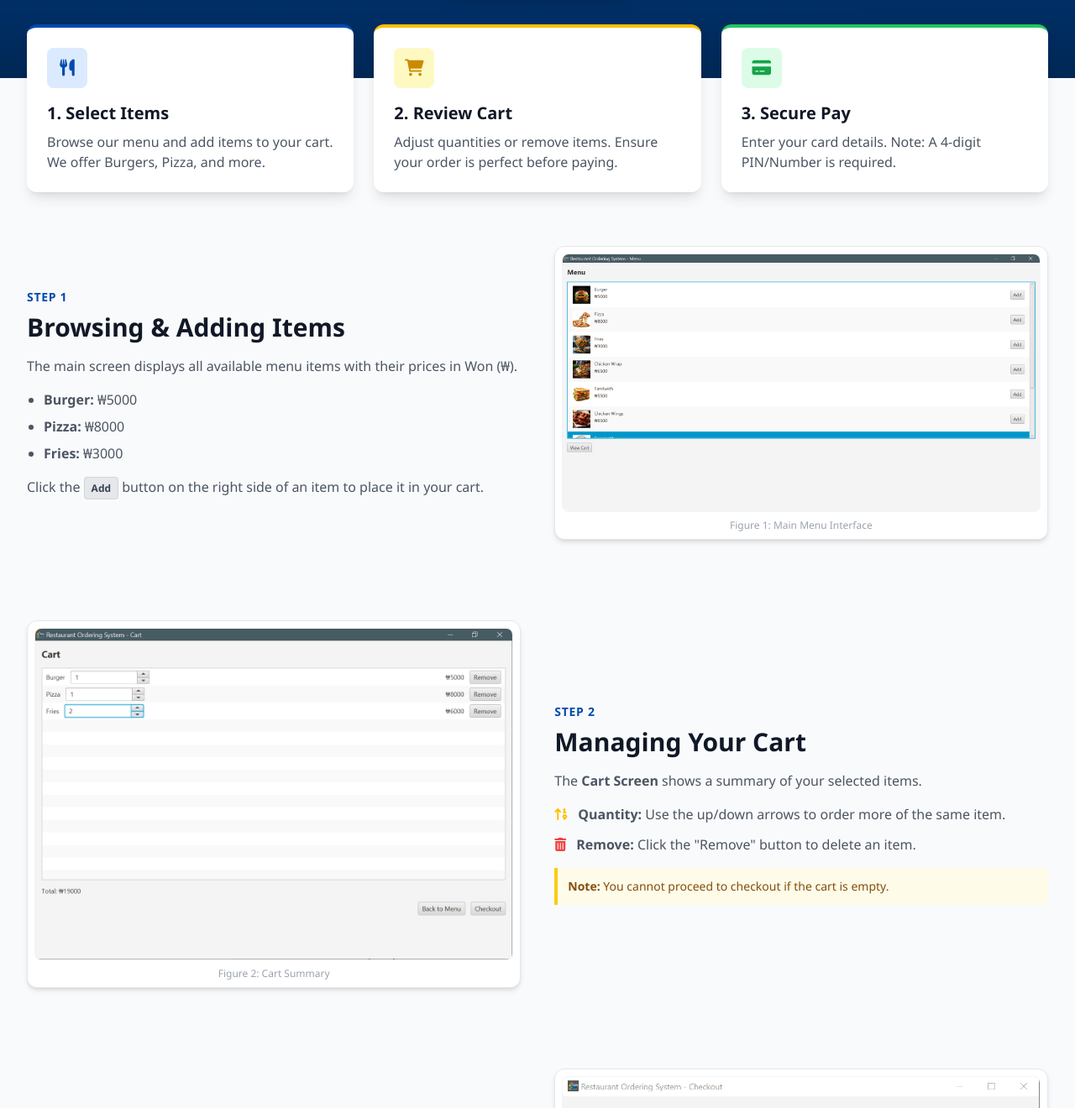
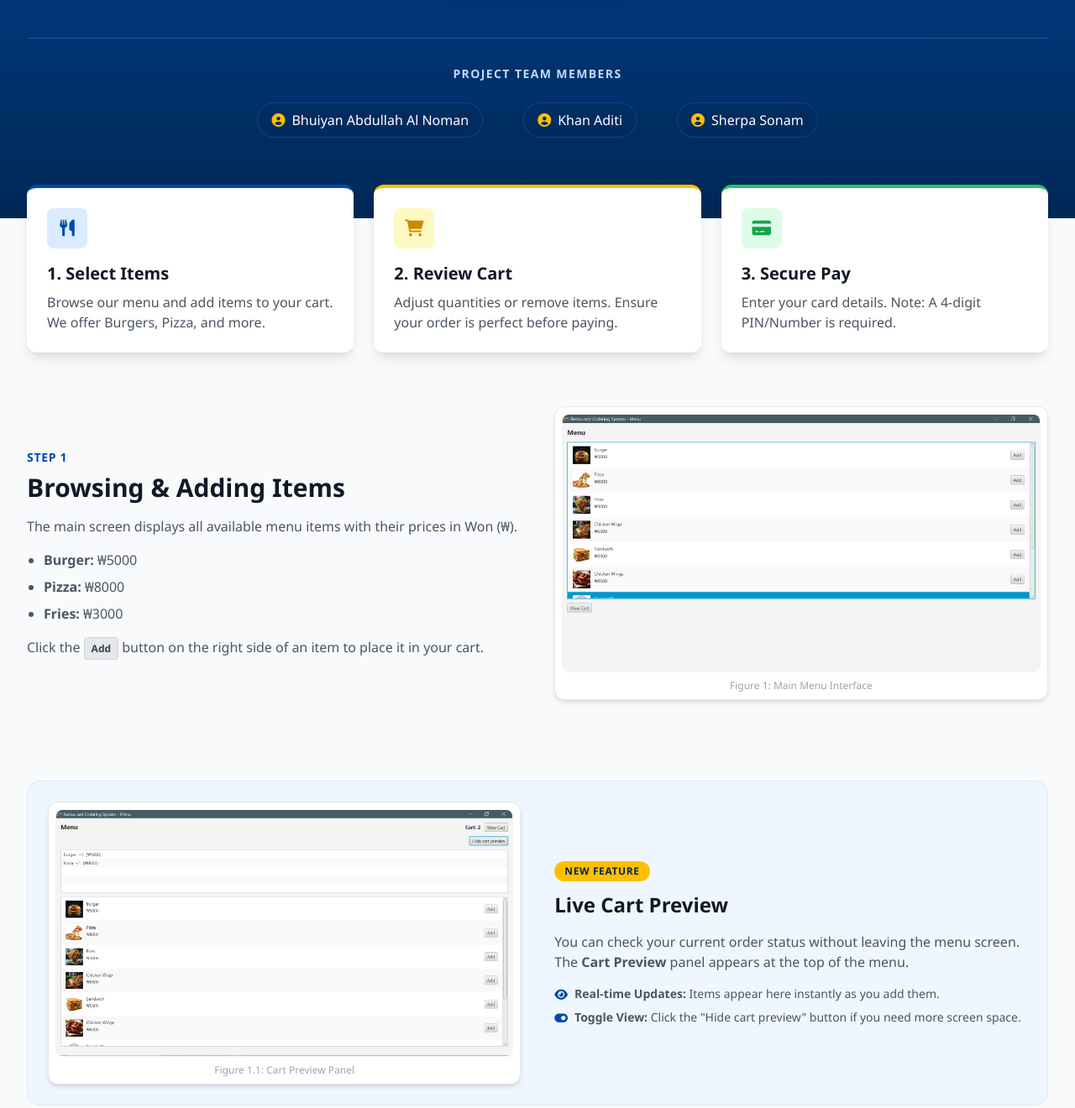
Before and after one commit to nomanjsc/Restaurant_Ordering_System, a plain HTML site: page index.html in a window 1280 px wide. Shown: the part 423-1743 px from the top of the page at 84% size. Drawn offline with nearby package versions, Linux system fonts and the light colour scheme.

Commit message:
Update index.html

```diff
--- a/index.html
+++ b/index.html
@@ -43,7 +43,8 @@
             <div class="flex items-center justify-between h-16">
                 <div class="flex items-center space-x-3">
                     <div class="bg-brand-yellow text-brand-blue p-2 rounded-full shadow-sm">
-                <img src="logo.png" alt="Busan Bites Logo" class="h-10 w-auto rounded-lg border-2 border-brand-yellow">
+                        <!-- Corrected filename to logo.jpg based on your uploaded files -->
+                        <img src="logo.png" alt="Busan Bites Logo" class="h-10 w-auto rounded-lg border-2 border-brand-yellow">
                     </div>
                     <span class="font-bold text-xl tracking-tight">Busan Bites <span class="font-light opacity-80">e-user manual</span></span>
                 </div>
@@ -67,7 +68,7 @@
         <div class="max-w-7xl mx-auto px-4 sm:px-6 lg:px-8 text-center relative z-10">
             <h1 class="text-4xl md:text-5xl font-extrabold mb-6">User Manual & Guide</h1>
             <p class="text-xl text-blue-100 max-w-2xl mx-auto mb-10">
-                A complete step-by-step guide to using the Busan Bites skiok.
+                A complete step-by-step guide to using the Busan Bites kiosk.
                 Follow the instructions below to place your order.
             </p>
             <div class="flex justify-center gap-4">
@@ -77,12 +78,33 @@
             </div>
             <br>
             <div class="flex justify-center gap-4">
-                <a href="https://drive.google.com/file/d/1FAQlImJ5qs1kQ7XZOmXIqEc-fslXyRUQ/view?usp=sharing" class="bg-brand-yellow text-brand-blue px-8 py-3 rounded-full font-bold shadow-lg hover:bg-white hover:scale-105 transition transform">
+                <a href="https://docs.google.com/document/d/1r8raM9Bb15NZ7byURJ2RyW0OoEx4Rqa2/edit?usp=sharing&ouid=117887624292117464747&rtpof=true&sd=true" class="bg-brand-yellow text-brand-blue px-8 py-3 rounded-full font-bold shadow-lg hover:bg-white hover:scale-105 transition transform">
                     Download PDF Version
                 </a>
             </div>
+
+            <!-- Project Team Credits -->
+            <div class="mt-12 pt-8 border-t border-blue-400 border-opacity-30">
+                <p class="text-blue-200 text-sm uppercase tracking-widest font-semibold mb-6">Project Team Members</p>
+                <div class="flex flex-wrap justify-center gap-6 md:gap-12 text-sm md:text-base">
+                    <div class="flex items-center space-x-2 bg-brand-dark bg-opacity-30 px-4 py-2 rounded-full border border-blue-400 border-opacity-20 hover:bg-opacity-50 transition">
+                        <i class="fas fa-user-circle text-brand-yellow"></i>
+                        <span>Bhuiyan Abdullah Al Noman</span>
+                    </div>
+                    <div class="flex items-center space-x-2 bg-brand-dark bg-opacity-30 px-4 py-2 rounded-full border border-blue-400 border-opacity-20 hover:bg-opacity-50 transition">
+                        <i class="fas fa-user-circle text-brand-yellow"></i>
+                        <span>Khan Aditi</span>
+                    </div>
+                    <div class="flex items-center space-x-2 bg-brand-dark bg-opacity-30 px-4 py-2 rounded-full border border-blue-400 border-opacity-20 hover:bg-opacity-50 transition">
+                        <i class="fas fa-user-circle text-brand-yellow"></i>
+                        <span>Sherpa Sonam</span>
+                    </div>
+                </div>
+            </div>
         </div>
     </div>
+    <br>
+
 
     <!-- Main Content Container -->
     <main class="max-w-7xl mx-auto px-4 sm:px-6 lg:px-8 -mt-16 relative z-10 pb-20">
@@ -134,6 +156,35 @@
                     <!-- Project Screenshot: Menu -->
                     <img src="menu.png" alt="Menu Screen Screenshot" class="w-full h-auto rounded-lg shadow-inner border border-gray-100" onerror="this.src='https://placehold.co/600x400/e2e8f0/475569?text=Menu+Screen+Screenshot';">
                     <p class="text-center text-xs text-gray-400 mt-2">Figure 1: Main Menu Interface</p>
+                </div>
+            </section>
+
+            <!-- NEW SECTION: Cart Preview -->
+            <section class="flex flex-col md:flex-row-reverse items-center gap-10 bg-blue-50 p-6 rounded-2xl border border-blue-100">
+                <div class="md:w-1/2">
+                    <span class="bg-brand-yellow text-brand-dark font-bold px-3 py-1 rounded-full text-xs uppercase tracking-wider mb-3 inline-block">New Feature</span>
+                    <h2 class="text-2xl font-bold text-gray-900 mb-4">Live Cart Preview</h2>
+                    <div class="prose text-gray-600">
+                        <p class="mb-4">
+                            You can check your current order status without leaving the menu screen.
+                            The <strong>Cart Preview</strong> panel appears at the top of the menu.
+                        </p>
+                        <ul class="space-y-2 text-sm">
+                            <li class="flex items-start">
+                                <i class="fas fa-eye text-brand-blue mt-1 mr-2"></i>
+                                <span><strong>Real-time Updates:</strong> Items appear here instantly as you add them.</span>
+                            </li>
+                            <li class="flex items-start">
+                                <i class="fas fa-toggle-on text-brand-blue mt-1 mr-2"></i>
+                                <span><strong>Toggle View:</strong> Click the "Hide cart preview" button if you need more screen space.</span>
+                            </li>
+                        </ul>
+                    </div>
+                </div>
+                <div class="md:w-1/2 bg-white p-2 rounded-xl shadow-md border border-gray-200">
+                    <!-- Project Screenshot: Cart Preview -->
+                    <img src="cart preview.PNG" alt="Cart Preview Screenshot" class="w-full h-auto rounded-lg shadow-inner border border-gray-100" onerror="this.src='https://placehold.co/600x200/e2e8f0/475569?text=Cart+Preview+Screenshot';">
+                    <p class="text-center text-xs text-gray-400 mt-2">Figure 1.1: Cart Preview Panel</p>
                 </div>
             </section>
 
@@ -205,7 +256,7 @@
                 </div>
                 <h2 class="text-3xl font-bold text-gray-900 mb-4">Order Complete!</h2>
                 <div class="flex justify-center mb-8">
-                      <!-- Project Screenshot: Complete -->
+                     <!-- Project Screenshot: Complete -->
                     <img src="complete.PNG" alt="Order Confirmed" class="h-48 w-auto rounded shadow-lg border-4 border-white" onerror="this.src='https://placehold.co/400x300/e2e8f0/475569?text=Success+Screen';">
                 </div>
                 <p class="text-gray-600 max-w-2xl mx-auto mb-6">
@@ -278,6 +329,15 @@
                         No, the cart resets every time the system restarts.
                     </p>
                 </div>
+                <div class="bg-white p-6 rounded-lg shadow-sm border border-gray-100">
+                    <h3 class="font-bold text-lg text-brand-blue mb-2 flex items-center">
+                        <i class="fas fa-eye mr-2"></i>
+                        Can I hide the Cart Preview?
+                    </h3>
+                    <p class="text-gray-600 text-sm">
+                        Yes, click the "Hide cart preview" button at the top right of the menu screen to toggle visibility.
+                    </p>
+                </div>
             </div>
         </div>
 
@@ -288,6 +348,7 @@
         <div class="max-w-7xl mx-auto px-4 sm:px-6 lg:px-8 text-center">
             <div class="flex justify-center items-center space-x-2 mb-4">
                 <div class="bg-brand-yellow text-brand-blue p-1 rounded">
+                <!-- Corrected filename to logo.jpg based on your uploaded files -->
                 <img src="logo.png" alt="Busan Bites Logo" class="h-10 w-auto rounded-lg border-2 border-brand-yellow">
                 </div>
                 <span class="text-xl font-bold">Busan Bites</span>
```
